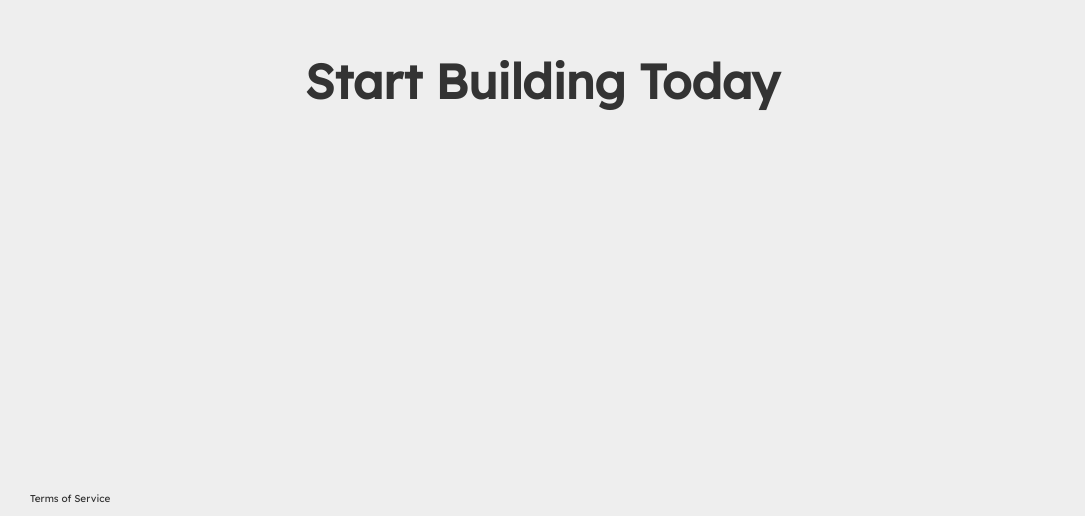
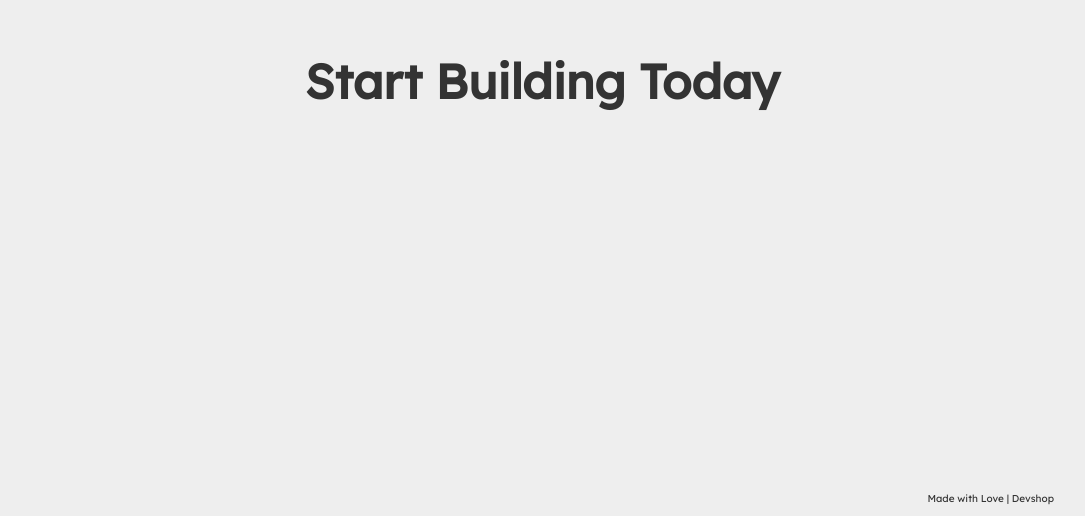
Before and after one commit to michaeldera/devshopzw, a React (Create React App) app: page / in a window 1280 px wide. Shown: the part 3055-3571 px from the top of the page, without its empty margins (98-1183 px from the left). Built offline with nearby package versions, Linux system fonts and the light colour scheme.

Commit message:
added footnote

```diff
--- a/src/components/footer/footer.css
+++ b/src/components/footer/footer.css
@@ -17,4 +17,5 @@
 .footer-navigation {
   font-size: 12px;
   padding: 2px 10%;
+  text-align: right;
 }
--- a/src/components/footer/footer.tsx
+++ b/src/components/footer/footer.tsx
@@ -10,7 +10,7 @@ const Footer = () => {
         </div>
       </div>
       <div className="footer-navigation">
-        <small>Terms of Service</small>
+        <small>Made with Love | Devshop</small>
       </div>
     </footer>
   )
```
